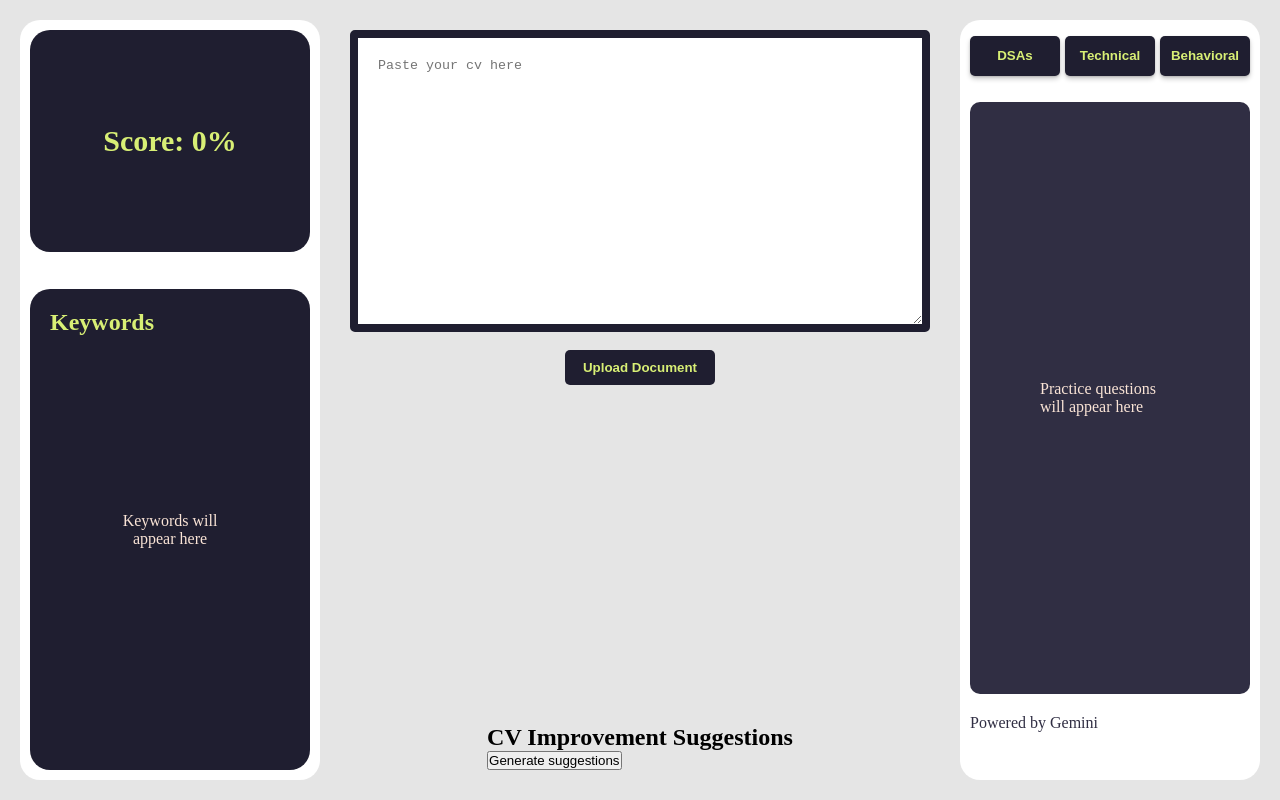
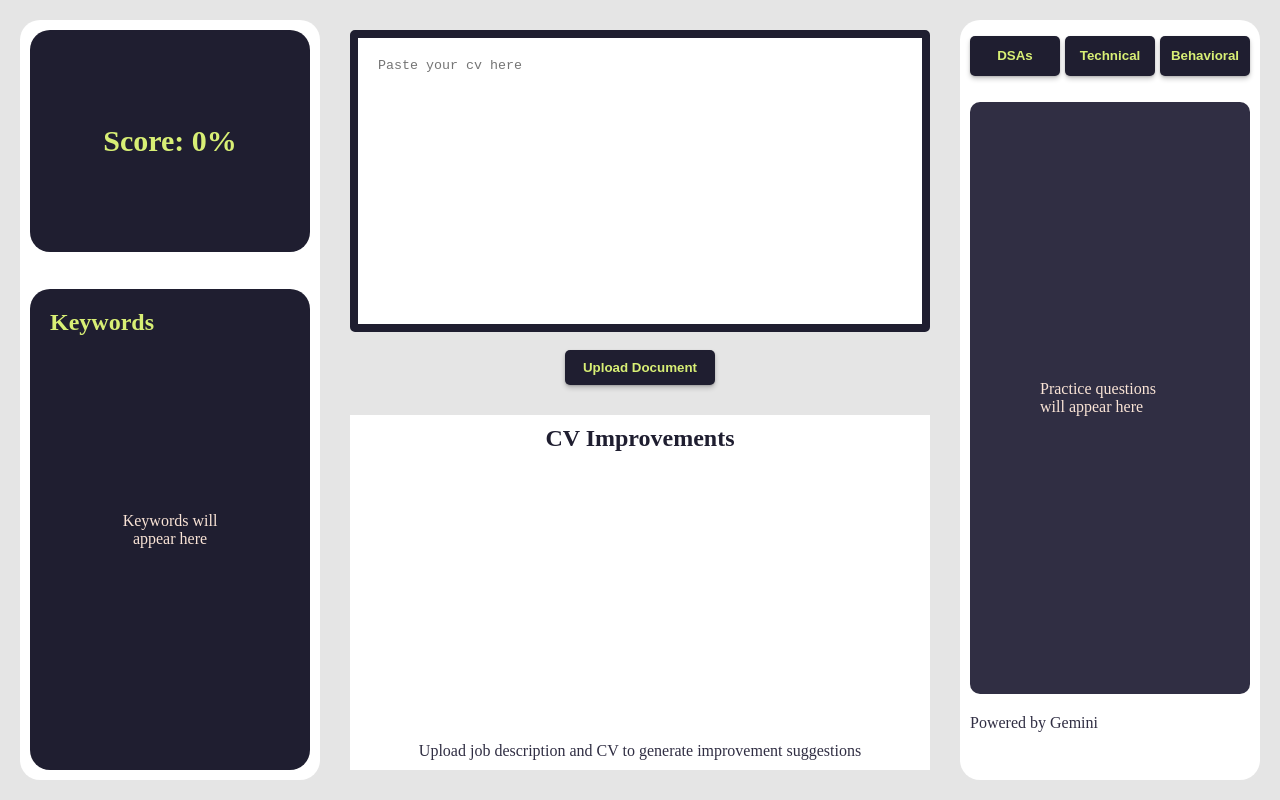
Before and after one commit to Presho99/job-hunter, a React (Create React App) app: page / in a window 1280 px wide. Built offline with nearby package versions, Linux system fonts and the light colour scheme.

Commit message:
Enable suggestions generation without button

```diff
--- /dev/null
+++ b/src/components/Correction.css
@@ -0,0 +1,53 @@
+.correction{
+    padding: 10px;
+    overflow: scroll;
+    height: 48%;
+    width: 100%;
+    /* background-color: #E1E1E1; */
+    background-color: #fff;
+    display: flex;
+    flex-direction: column;
+    align-items: center;
+    justify-content: space-between;
+
+}
+
+.correction::-webkit-scrollbar {
+    display: none;
+  }
+
+  .correction-head{
+      margin-bottom: 10px;
+      color: #1f1e30;
+      align-items: left;
+      text-align: left;
+  }
+
+  /* .correction-box{
+      overflow: scroll;
+  }
+
+  .correction-box::-webkit-scrollbar{
+      display: none;
+  } */
+
+
+
+.correction-key{
+    background-color: #1f1e30;
+    color: #fae4d6;
+    list-style-type: none;
+    height: 90px;
+    padding: 10px;
+    display: flex;
+    justify-content: center;
+    align-items: center;
+    margin-bottom: 10px;
+    border-radius: 10px;
+    /* background-color: aqua; */
+    box-shadow: 0 4px 6px rgba(0, 0, 0, 0.1), 0 1px 3px rgba(0, 0, 0, 0.08);
+}
+
+.correction-def{
+    color: #302e43;
+}
--- a/src/components/Correction.js
+++ b/src/components/Correction.js
@@ -1,27 +1,32 @@
-import React, { useState } from "react";
+import React, { useEffect, useState } from "react";
 import { GoogleGenerativeAI } from "@google/generative-ai";
+import '../components/Correction.css';
 
 function Correction({ uploadedDoc, jobDescription }) {
-  const genAI = new GoogleGenerativeAI(
-    "AIzaSyD94CdKXLoxcR_u-hb7Y1TR9cHHQ2aMT1c"
-  );
+  const genAI = new GoogleGenerativeAI("AIzaSyD94CdKXLoxcR_u-hb7Y1TR9cHHQ2aMT1c");
   const [suggestions, setSuggestions] = useState(null);
   const [loading, setLoading] = useState(false);
 
+  useEffect(() => {
+    if (jobDescription && uploadedDoc) {
+      generateCorrections();
+    }
+  }, [jobDescription, uploadedDoc]);
+
   async function generateCorrections() {
-    if (!jobDescription || !uploadedDoc) {
-      console.error("Job description and CV text are required");
-      return;
-    }
-
     setLoading(true);
     const model = genAI.getGenerativeModel({ model: "gemini-pro" });
-    const prompt = `The job description is as follows: ${jobDescription}. The CV provided is ${uploadedDoc}. Please suggest improvements to the CV to better match the job description.`;
+    const prompt = `The job description is as follows: ${jobDescription}. The CV provided is ${uploadedDoc}. Please use the job description and the CV to suggest 3 ways to make the CV more aligned with the job description`;
     try {
       const result = await model.generateContent(prompt);
       const response = await result.response;
       const corrections = await response.text();
-      setSuggestions(corrections);
+      const cleanedCorrections = corrections
+        .split('\n')
+        .map(suggestion => suggestion.trim().replace(/^\*\s*/, ''))
+        .filter(suggestion => suggestion.length > 0)
+        .slice(0, 3); // Limit to 3 suggestions
+      setSuggestions(cleanedCorrections.join('\n'));
     } catch (error) {
       console.error("Error generating content:", error);
     } finally {
@@ -30,23 +35,27 @@ function Correction({ uploadedDoc, jobDescription }) {
   }
 
   return (
-    <div>
-      <h2>CV Improvement Suggestions</h2>
-      {loading ? (
-        <p>Loading...</p>
-      ): (
-        <div>
-          {suggestions ? (
-            <div>
-              <p>{suggestions}</p>
-            </div>
-          ): (
-            <button onClick={generateCorrections}>Generate suggestions</button>
-          )}
-        </div>
-      )}
+    <div className="correction">
+      <h2 className="correction-head">CV Improvements</h2>
+      <div className="correction-box">
+        {loading ? (
+          <p>Loading...</p>
+        ) : (
+          suggestions ? (
+            <ul>
+              {suggestions.split('\n').map((suggestion, index) => (
+                <li key={index} className="correction-key">
+                  {suggestion}
+                </li>
+              ))}
+            </ul>
+          ) : (
+            <p className="correction-def">Upload job description and CV to generate improvement suggestions</p>
+          )
+        )}
+      </div>
     </div>
-  )
+  );
 }
 
 export default Correction;
--- a/src/components/Doc.css
+++ b/src/components/Doc.css
@@ -18,6 +18,7 @@
     padding: 20px;
     border: 8px solid #1f1e30;
     border-radius: 5px;
+    resize: none;
 
 }
 
@@ -30,4 +31,6 @@
     color: #d8ef75;
     font-weight: bold;
     border-radius: 5px;   background-color: #1f1e30;
+    box-shadow: 0 3px 5px rgba(0, 0, 0, 0.2), 0 1px 2px rgba(0, 0, 0, 0.15);
+
 }
--- a/src/components/Job.css
+++ b/src/components/Job.css
@@ -18,6 +18,7 @@
     border-radius: 20px;
     border: 8px solid #1f1e30;
     border-radius: 5px;
+    resize: none;
 }
 
 .job-btn{
@@ -30,4 +31,6 @@
     font-weight: bold;
     border-radius: 5px;
     background-color: #1f1e30;
+    box-shadow: 0 3px 5px rgba(0, 0, 0, 0.2), 0 1px 2px rgba(0, 0, 0, 0.15);
+
 }
--- a/src/components/Job.js
+++ b/src/components/Job.js
@@ -26,7 +26,7 @@ const handleTextareaChange = (e) => {
      placeholder="Enter job description here..."
 
      />
-     <button onSubmit={handleSubmit} type='submit' disabled={isDisabled} className="job-btn">Post Job</button>
+     <button onClick={handleSubmit} type='submit' disabled={isDisabled} className="job-btn">Post Job</button>
    </div>
   )
 }
```
